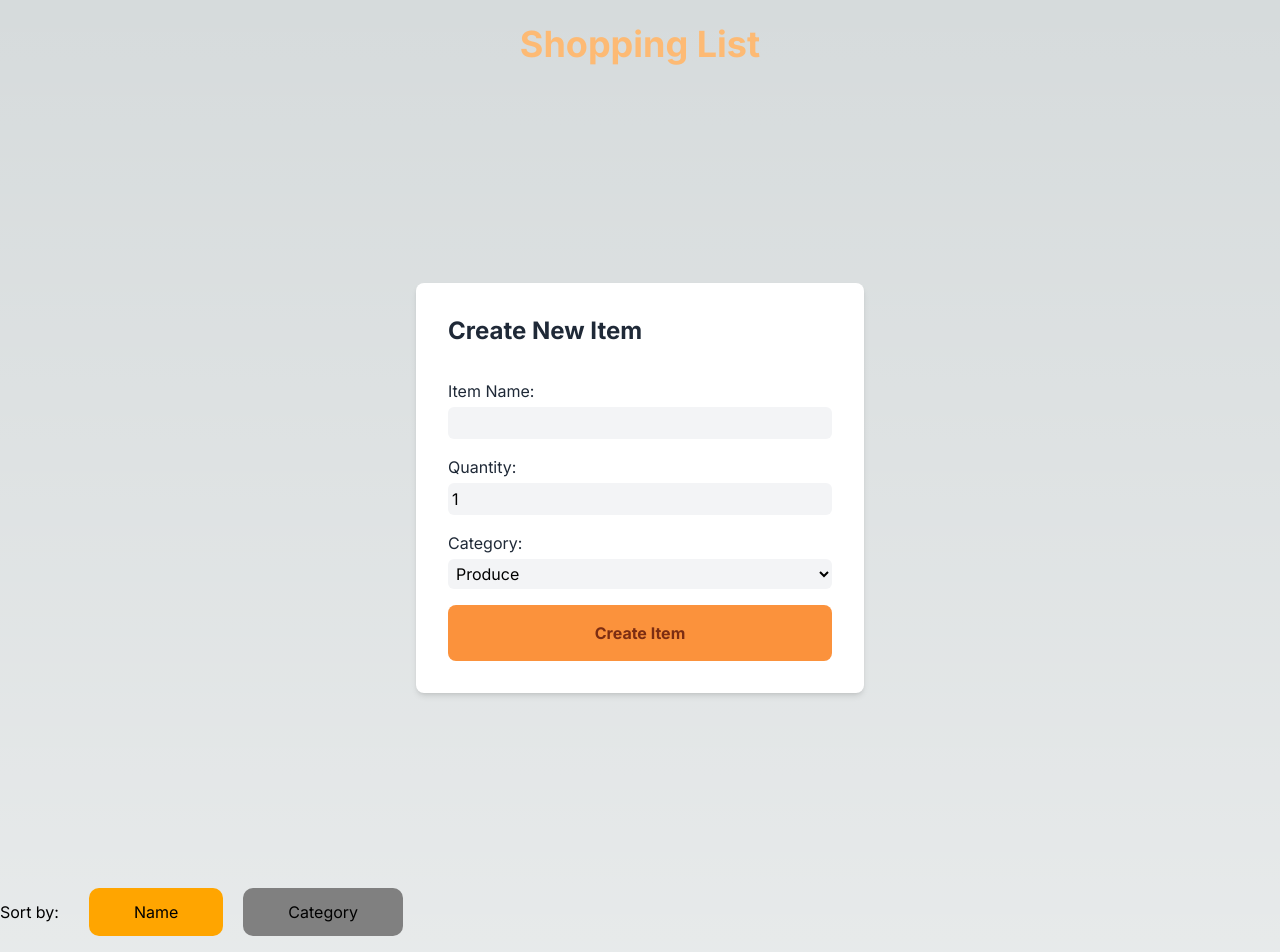
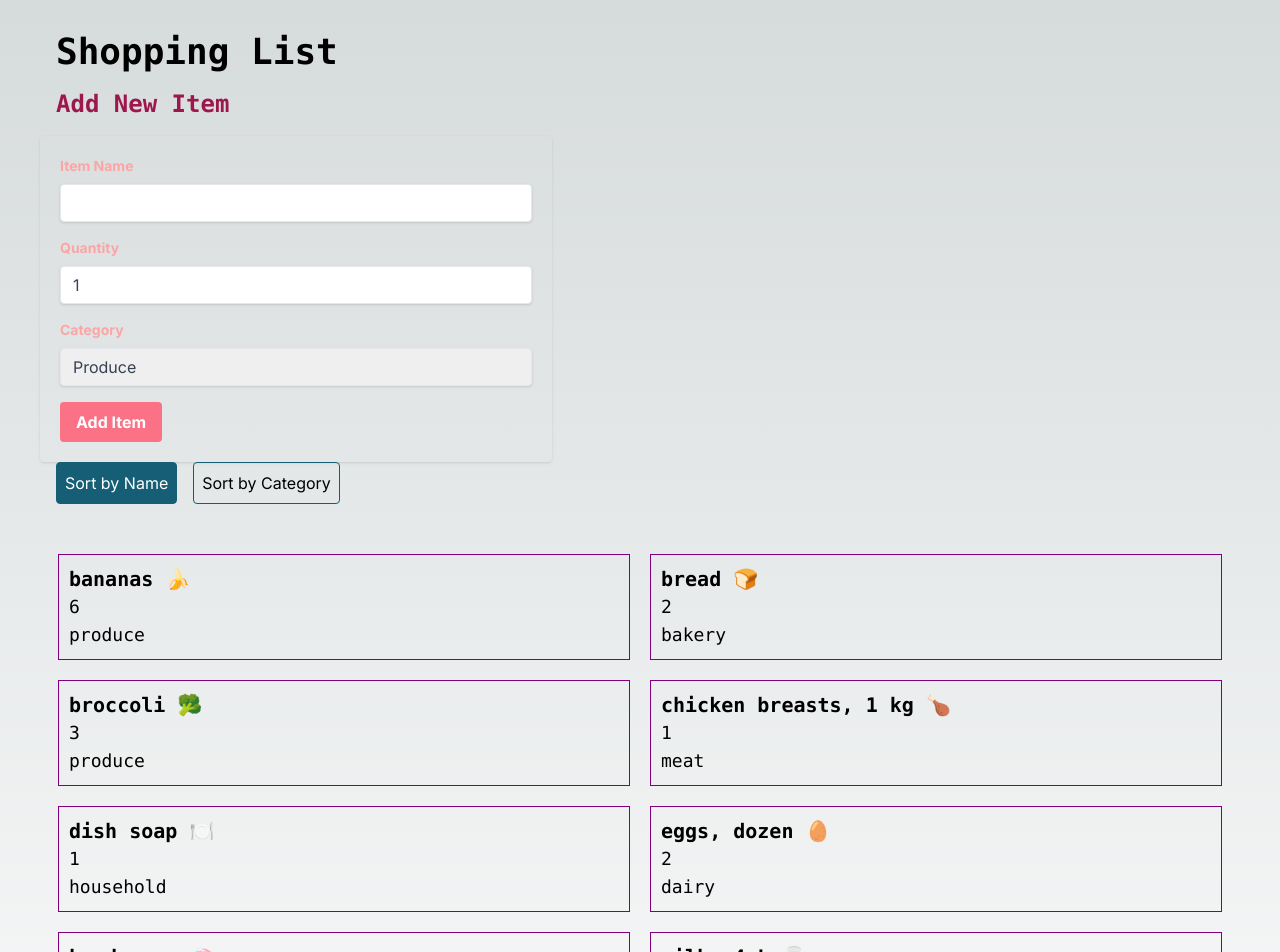
Before and after one commit to Vincemanio/cprg306-assignments, a Next.js app: page /week6 in a window 1280 px wide. Shown: the top 952 px of the page. Built offline with nearby package versions, Linux system fonts and the light colour scheme.

Commit message:
week 7 done

```diff
--- a/app/week6/item-list.js
+++ b/app/week6/item-list.js
@@ -1,65 +1,36 @@
-"use client";
+"use client"
+import React, { useState, useEffect } from "react";
+import Item from './item';
 
-import { useState } from "react";
-import Item from "./item";
+const ItemList = ({ items, sortBy, onItemSelect }) => {
+    const [sortedItems, setSortedItems] = useState([]);
 
-export default function ItemList({ items }) {
-  const [sortBy, setSortBy] = useState('name');
-
-  const sortedItems = [...items].sort((a, b) => {
-    if (a[sortBy] < b[sortBy]) {
-      return -1;
-    }
-    if (a[sortBy] > b[sortBy]) {
-      return 1;
+    useEffect(() => {
+        const sorted = [...items].sort((a, b) => {
+            if (sortBy === 'name') {
+                return a.name.localeCompare(b.name);
+            } else if (sortBy === 'category') {
+                return a.category.localeCompare(b.category);
             }
             return 0;
         });
-
-  const handleSortByName = () => {
-    setSortBy('name');
-  };
-
-  const handleSortByCategory = () => {
-    setSortBy('category');
-  };
+        setSortedItems(sorted);
+    }, [sortBy, items]);
 
     return (
-    <div>
-      <div className="sorting-buttons">
-        Sort by:
-        <button
-          onClick={handleSortByName}
-          style={{
-            backgroundColor: sortBy === 'name' ? 'orange' : 'grey',
-            marginRight: '20px',
-            marginLeft: '30px',
-            padding: '12px 45px',
-            borderRadius: '10px'
-          }}
-        >
-          Name
-        </button>
-        <button
-          onClick={handleSortByCategory}
-          style={{
-            backgroundColor: sortBy === 'category' ? 'orange' : 'grey',
-            padding: '12px 45px',
-            borderRadius: '10px'
-          }}
-        >
-          Category
-        </button>
-      </div>
-
+        <div className="grid grid-cols-2 p-6 m-6 mt-0 ">
         {sortedItems.map((item, index) => (
+            <div key={index} style={{border: '1px solid purple', padding: '10px', margin: '10px'}}
+                 onClick={() => onItemSelect(item.name)}>
                 <Item
-          key={index}
                     name={item.name}
                     quantity={item.quantity}
                     category={item.category}
                 />
+            </div>
         ))}
         </div>
     );
 }
+
+export default ItemList;
--- a/app/week6/item.js
+++ b/app/week6/item.js
@@ -1,9 +1,12 @@
-export default function Item({ name, quantity, category }) {
-  return (
-    <div className="border border-sky-500 bg-sky-800 w-full max-w-xs m-4 p-2">
-      <h3 className="text-xl font-bold">{name}</h3>
-      <p>Quantity: {quantity}</p>
-      <p>Category: {category}</p>
-    </div>
+
+const Item = ({ name, quantity, category, onSelect }) => {
+  return(
+      <div className="flex flex-col" onClick={onSelect}>
+          <p className="font-mono text-lg font-bold text-xl">{name}</p>
+          <p className="font-mono text-lg">{quantity}</p>
+          <p className="font-mono text-lg">{category}</p>
+      </div>
   );
 }
+
+export default Item;
--- a/app/week6/new-item.js
+++ b/app/week6/new-item.js
@@ -1,104 +1,64 @@
 "use client";
-import { useState } from "react";
 
-export default function NewItem({ onAddItem}) {
-    const [name, setName] = useState("");
+import React, { useState } from 'react';
+
+const NewItem = ({ onAddItem }) => {
+  const [name, setName] = useState('');
   const [quantity, setQuantity] = useState(1);
-    const [category, setCategory] = useState("Produce");
-    const [itemCreated, setItemCreated] = useState(false);
+  const [category, setCategory] = useState('produce');
 
-    const handleSubmit = (item) => {
-        item.preventDefault();
-
-        const newItem = {
-            name,
-            quantity,
-            category,
-        };
-        console.log(newItem);
-
+  const handleSubmit = (e) => {
+    e.preventDefault();
+    const newItem = { name, quantity, category };
     onAddItem(newItem);
-
-        setItemCreated(true);
-
-        setName("");
+    setName('');
     setQuantity(1);
-        setCategory("Produce");
-    };
-
-    const handleNameChange = (item) => {
-        setName(item.target.value);
-    };
-
-    const handleQuantityChange = (item) => {
-        setQuantity(item.target.value);
-    };
-
-    const handleCategoryChange = (item) => {
-        setCategory(item.target.value);
+    setCategory('produce');
   };
 
   return (
-        <main>
-          <div className="min-h-screen bg-blue-gray-100 flex items-center justify-center">
-            {itemCreated && (
-              <div className="absolute top-0 mt-8 text-2xl text-orange-400">
-                Item Created
+    <form onSubmit={handleSubmit} className="max-w-lg ml-10 p-5 rounded shadow">
+      <div className="mb-4">
+        <label className="block text-red-300 text-sm font-bold mb-2">Item Name</label>
+        <input
+          type="text"
+          value={name}
+          onChange={(e) => setName(e.target.value)}
+          className="shadow appearance-none border rounded w-full py-2 px-3 text-gray-700 leading-tight focus:outline-none focus:shadow-outline"
+          required
+        />
       </div>
-            )}
-            <div className="w-full max-w-md bg-white p-8 rounded-lg shadow-md">
-              <h1 className="text-2xl text-gray-800 font-bold mb-8">
-                Create New Item
-              </h1>
-              <form onSubmit={handleSubmit}>
-                <label className="block mb-4">
-                  <span className="text-gray-800">Item Name:</span>
-                  <input
-                    required
-                    onChange={handleNameChange}
-                    value={name}
-                    className="mt-1 p-1 block w-full rounded-md text-black bg-gray-100 focus:bg-white"
-                  />
-                </label>
-                <label className="block mb-4">
-                  <span className="text-gray-800">Quantity:</span>
+
+      <div className="mb-4">
+        <label className="block text-red-300 text-sm font-bold mb-2">Quantity</label>
         <input
           type="number"
-                    required
+          value={quantity}
+          onChange={(e) => setQuantity(Number(e.target.value))}
+          className="shadow appearance-none border rounded w-full py-2 px-3 text-gray-700 leading-tight focus:outline-none focus:shadow-outline"
           min="1"
           max="99"
-                    onChange={handleQuantityChange}
-                    value={quantity}
-                    className="mt-1 p-1 block w-full rounded-md text-black bg-gray-100 focus:bg-white"
-                  />
-                </label>
-                <label className="block mb-4">
-                  <span className="text-gray-800">Category:</span>
+          required/>
+      </div>
+
+      <div className="mb-4">
+        <label className="block text-red-300 text-sm font-bold mb-2">Category</label>
         <select
-                    required
-                    onChange={handleCategoryChange}
           value={category}
-                    className="mt-1 p-1 block w-full rounded-md text-black bg-gray-100 focus:bg-white"
+          onChange={(e) => setCategory(e.target.value)}
+          className="shadow appearance-none border rounded w-full py-2 px-3 text-gray-700 leading-tight focus:outline-none focus:shadow-outline"
         >
-                    <option>Produce</option>
-                    <option>Dairy</option>
-                    <option>Bakery</option>
-                    <option>Meat</option>
-                    <option>Frozen Foods</option>
-                    <option>Canned Goods</option>
-                    <option>Dry Goods</option>
-                    <option>Beverages</option>
-                    <option>Snacks</option>
-                    <option>Household</option>
-                    <option>Other</option>
+          <option value="produce">Produce</option>
+          <option value="dairy">Dairy</option>
+          <option value="meat">Meat</option>
+          <option value="bakery">Bakery</option>
+          <option value="beverages">Beverages</option>
         </select>
-                </label>
-                <button className="block w-full bg-orange-400 hover:bg-orange-300 p-4 rounded-lg text-orange-900 font-bold">
-                  Create Item
-                </button>
+      </div>
+
+      <button type="submit" className="bg-rose-400 hover:bg-pink-700 text-white font-bold py-2 px-4 rounded focus:outline-none focus:shadow-outline">Add Item</button>
     </form>
-            </div>
-          </div>
-        </main>
   );
-    }
+};
+
+export default NewItem;
--- a/app/week6/page.js
+++ b/app/week6/page.js
@@ -5,23 +5,38 @@ import ItemList from "./item-list";
 import NewItem from "./new-item";
 import itemsData from "./item.json";
 
-export default function Page() {
 
+const Page = () => {
     const [items, setItems] = useState(itemsData);
+    const [sortBy, setSortBy] = useState('name');
+    const [selectedIngredient, setSelectedIngredient] = useState('');
 
     const handleAddItem = (newItem) => {
         const updatedItems = [...items, newItem];
-
         setItems(updatedItems);
     };
 
+    const handleItemSelect = (itemName) => {
+        const ingredient = itemName.split(',')[0].trim();
+        setSelectedIngredient(ingredient);
+    };
+
     return (
-        <main>
-            <h1 className="text-4xl font-bold m-6 text-center text-orange-300">
-                Shopping List
-            </h1>
+        <div>
+            <h1 className="text-4xl font-mono mb-4 font-bold mt-8 ml-14">Shopping List</h1>
+            <h2 className="text-2xl font-mono mb-4 font-bold mt-4 ml-14 text-pink-800">Add New Item</h2>
+
             <NewItem onAddItem={handleAddItem} />
-            <ItemList items={items} />
-        </main>
+
+            <div className="ml-14 mb-4">
+                <button onClick={() => setSortBy('name')} className={sortBy === 'name' ? 'border border-cyan-800 hover:bg-cyan-900 p-2 rounded bg-cyan-800 text-white': 'border border-cyan-800 hover:bg-cyan-900 p-2 rounded'}>Sort by Name</button>
+                <button onClick={() => setSortBy('category')} className={sortBy === 'category' ? 'ml-4 border border-cyan-800 hover:bg-cyan-900 p-2 rounded bg-cyan-800 text-white': 'ml-4 border border-cyan-800 hover:bg-cyan-900 p-2 rounded'}>Sort by Category</button>
+            </div>
+
+            <ItemList items={items} sortBy={sortBy} onItemSelect={handleItemSelect}/>
+
+        </div>
     );
-}
+};
+
+export default Page;
--- a/app/week7/item-list.js
+++ b/app/week7/item-list.js
@@ -1,12 +1,19 @@
-"use client"
 import React, { useState, useEffect } from "react";
 import Item from './item';
 
-const ItemList = ({ items, sortBy, onItemSelect }) => {
-    const [sortedItems, setSortedItems] = useState([]);
+const ItemList = ({ items, onItemSelect }) => {
+    const [sortBy, setSortBy] = useState('name');
+    const [grouped, setGrouped] = useState(false);
 
-    useEffect(() => {
-        const sorted = [...items].sort((a, b) => {
+    const handleSortByName = () => setSortBy('name');
+    const handleSortByCategory = () => setSortBy('category');
+    const handleToggleGrouping = () => setGrouped(!grouped);
+
+    const handleItemClick = (selectedItem) => {
+        onItemSelect(selectedItem);
+    };
+
+    const sortedItems = [...items].sort((a, b) => {
         if (sortBy === 'name') {
             return a.name.localeCompare(b.name);
         } else if (sortBy === 'category') {
@@ -14,13 +21,70 @@ const ItemList = ({ items, sortBy, onItemSelect }) => {
         }
         return 0;
     });
-        setSortedItems(sorted);
-    }, [sortBy, items]);
+
+    const groupedItems = grouped
+        ? items.reduce((result, item) => {
+            const category = item.category;
+            if (!result[category]) {
+                result[category] = [];
+            }
+            result[category].push(item);
+            return result;
+        }, {})
+        : null;
 
     return (
+        <div>
             <div className="grid grid-cols-2 p-6 m-6 mt-0 ">
-        {sortedItems.map((item, index) => (
-            <div key={index} style={{border: '1px solid purple', padding: '10px', margin: '10px'}}
+                <h1 className="text-2xl font-bold pb-2 border-b-2 border-black"
+                style={{ border: '1px solid purple', padding: '10px', margin: '10px' }}>Item List</h1>
+                <div className="flex flex-row space-x-4">
+
+                    <button
+                        onClick={handleSortByName}
+                        className={`p-2 rounded ${sortBy === 'name' ? 'bg-lightblue' : 'bg-black'} text-white`}
+                        style={{ border: '1px solid purple', padding: '10px', margin: '10px' }}
+                    >
+                        Sort by Name
+                    </button>
+                    <button
+                        onClick={handleSortByCategory}
+                        className={`p-2 rounded ${sortBy === 'category' ? 'bg-lightblue' : 'bg-black'} text-white`}
+                        style={{ border: '1px solid purple', padding: '10px', margin: '10px' }}
+                    >
+                        Sort by Category
+                    </button>
+                    <button
+                        onClick={handleToggleGrouping}
+                        className={`p-2 rounded ${grouped ? 'bg-lightblue' : 'bg-black'} text-white`}
+                        style={{ border: '1px solid purple', padding: '10px', margin: '10px' }}
+                    >
+                        {grouped ? 'Grouped Category' : 'Ungrouped Category'}
+                    </button>
+                </div>
+            </div>
+            {grouped
+                ? Object.keys(groupedItems)
+                    .sort()
+                    .map((category) => (
+                        <div key={category}>
+                            <h2 className="capitalize">{category}</h2>
+                            {groupedItems[category]
+                                .sort((a, b) => a.name.localeCompare(b.name))
+                                .map((item) => (
+                                    <div key={item.name} style={{ border: '1px solid purple', padding: '10px', margin: '10px' }}
+                                        onClick={() => onItemSelect(item.name)}>
+                                        <Item
+                                            name={item.name}
+                                            quantity={item.quantity}
+                                            category={item.category}
+                                        />
+                                    </div>
+                                ))}
+                        </div>
+                    ))
+                : sortedItems.map((item, index) => (
+                    <div key={index} style={{ border: '1px solid purple', padding: '10px', margin: '10px' }}
                         onClick={() => onItemSelect(item.name)}>
                         <Item
                             name={item.name}
@@ -31,6 +95,6 @@ const ItemList = ({ items, sortBy, onItemSelect }) => {
                 ))}
         </div>
     );
-}
+};
 
 export default ItemList;
--- a/app/week7/item.js
+++ b/app/week7/item.js
@@ -1,6 +1,9 @@
 import React from "react";
 
 const Item = ({ name, quantity, category, onSelect }) => {
+    const handleClick = () => {
+        onSelect({ name, quantity, category });
+    };
     return(
         <div className="flex flex-col" onClick={onSelect}>
             <p className="font-mono text-lg font-bold text-xl">{name}</p>
--- a/app/week7/new-item.js
+++ b/app/week7/new-item.js
@@ -1,4 +1,4 @@
-"use client"
+"use client";
 
 import React, { useState } from 'react';
 
@@ -17,41 +17,53 @@ const NewItem = ({ onAddItem }) => {
   };
 
   return (
-    <form onSubmit={handleSubmit} className="max-w-lg ml-10 p-5 rounded shadow">
-      <div className="mb-4">
-        <label className="block text-red-300 text-sm font-bold mb-2">Item Name</label>
+    <div className="min-h-screen bg-blue-gray-100 flex items-center justify-center">
+      <div className="w-full max-w-md bg-white p-8 rounded-lg shadow-md">
+        <h1 className="text-2xl text-gray-800 font-bold mb-8">Create New Item</h1>
+        <form onSubmit={handleSubmit}>
+          <label className="block mb-4">
+            <span className="text-gray-800">Item Name:</span>
             <input
               type="text"
               value={name}
               onChange={(e) => setName(e.target.value)}
-          className="shadow appearance-none border rounded w-full py-2 px-3 text-gray-700 leading-tight focus:outline-none focus:shadow-outline"
+              className="mt-1 p-1 block w-full rounded-md text-black bg-gray-100 focus:bg-white"
               required
             />
-      </div>
+          </label>
 
-      <div className="mb-4">
-        <label className="block text-red-300 text-sm font-bold mb-2">Quantity</label>
+          <label className="block mb-4">
+            <span className="text-gray-800">Item Quantity:</span>
             <input
               type="number"
               value={quantity}
               onChange={(e) => setQuantity(Number(e.target.value))}
-          className="shadow appearance-none border rounded w-full py-2 px-3 text-gray-700 leading-tight focus:outline-none focus:shadow-outline"
               min="1"
               max="99"
-          required/>
-      </div>
+              className="mt-1 p-1 block w-full rounded-md text-black bg-gray-100 focus:bg-white"
+              required
+            />
+          </label>
 
-      <div className="mb-4">
-        <label className="block text-red-300 text-sm font-bold mb-2">Category</label>
+          <label className="block mb-4">
+            <span className="text-gray-800">Item Category:</span>
             <select
               value={category}
               onChange={(e) => setCategory(e.target.value)}
-          className="shadow appearance-none border rounded w-full py-2 px-3 text-gray-700 leading-tight focus:outline-none focus:shadow-outline">
+              className="mt-1 p-1 block w-full rounded-md text-black bg-gray-100 focus:bg-white"
+            >
+              <option value="produce">Produce</option>
+              <option value="dairy">Dairy</option>
+              <option value="meat">Meat</option>
+              <option value="bakery">Bakery</option>
+              <option value="beverages">Beverages</option>
             </select>
+          </label>
+
+          <button type="submit" className="w-full py-2 px-4 bg-rose-400 hover:bg-pink-700 text-white rounded-md focus:outline-none focus:shadow-outline">Add Item</button>
+        </form>
       </div>
-
-      <button type="submit" className="bg-rose-400 hover:bg-pink-700 text-white font-bold py-2 px-4 rounded focus:outline-none focus:shadow-outline">Add Item</button>
-    </form>
+    </div>
   );
 };
 
--- a/app/week7/page.js
+++ b/app/week7/page.js
@@ -27,10 +27,7 @@ const Page = () => {
 
             <NewItem onAddItem={handleAddItem} />
 
-            <div className="ml-14 mb-4">
-                <button onClick={() => setSortBy('name')} className={sortBy === 'name' ? 'border border-cyan-800 hover:bg-cyan-900 p-2 rounded bg-cyan-800 text-white': 'border border-cyan-800 hover:bg-cyan-900 p-2 rounded'}>Sort by Name</button>
-                <button onClick={() => setSortBy('category')} className={sortBy === 'category' ? 'ml-4 border border-cyan-800 hover:bg-cyan-900 p-2 rounded bg-cyan-800 text-white': 'ml-4 border border-cyan-800 hover:bg-cyan-900 p-2 rounded'}>Sort by Category</button>
-            </div>
+
 
             <ItemList items={items} sortBy={sortBy} onItemSelect={handleItemSelect}/>
 
```
Also changed, not shown: app/week7/meal-ideas.js (+88 -11 lines). Lines whose indentation alone changed are shown as unchanged.
